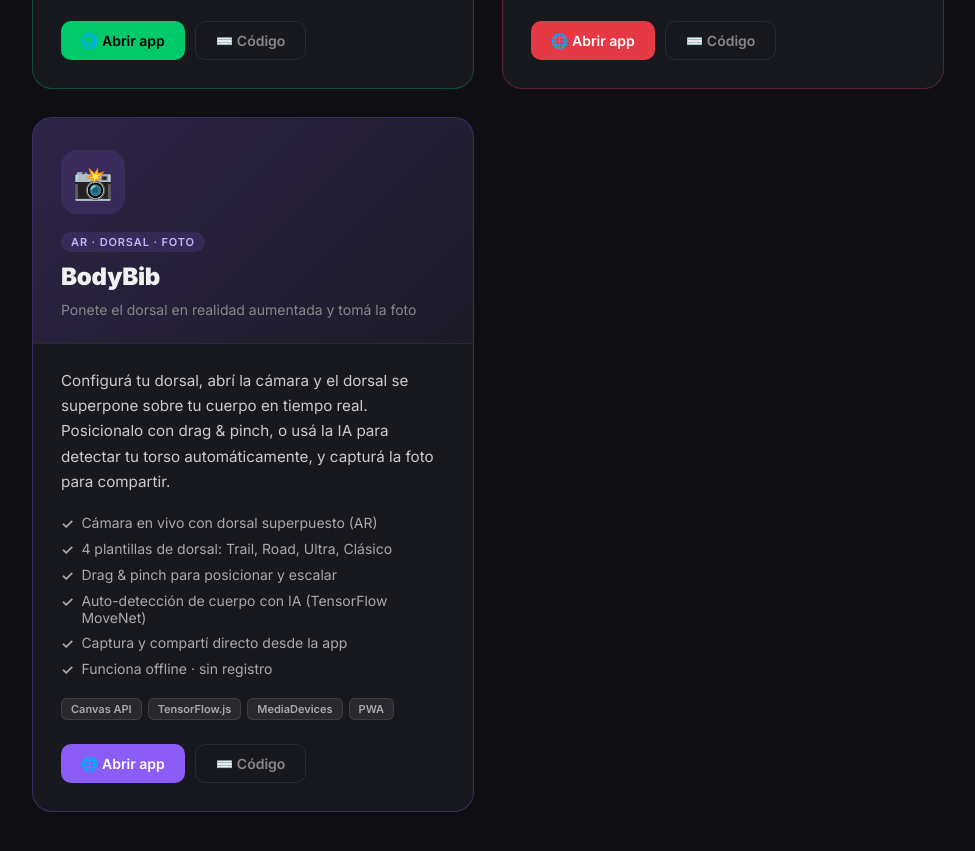
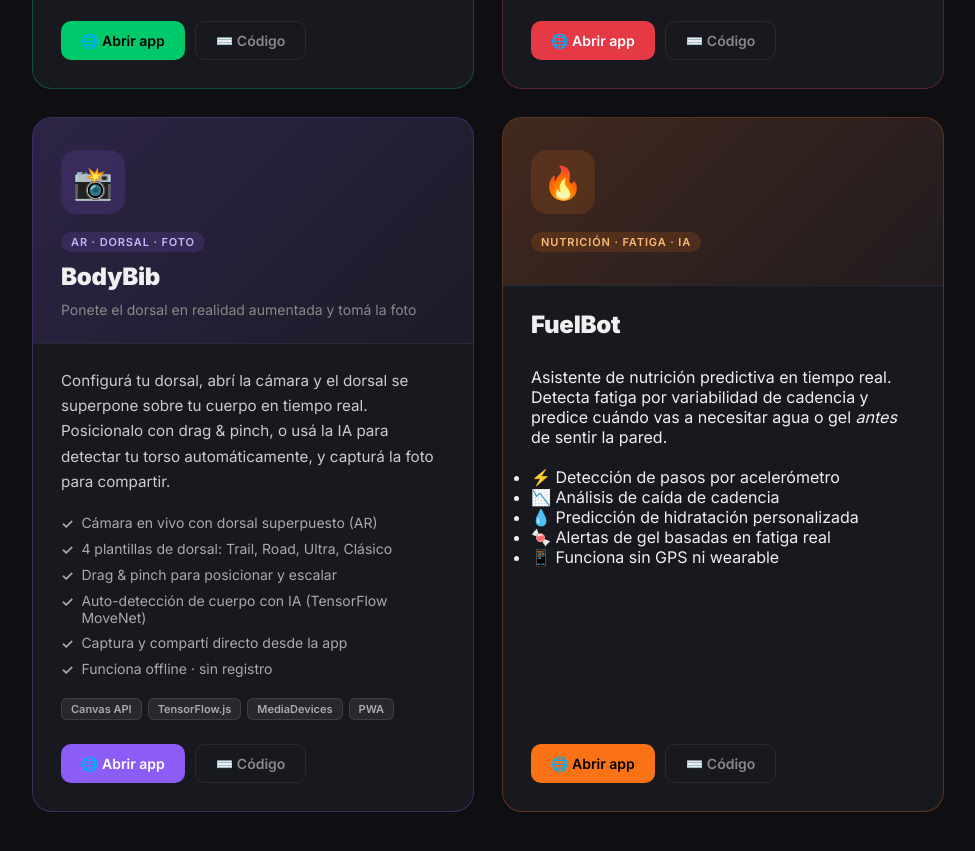
Before and after one commit to arielsavini/arielsavini.github.io, a plain HTML site: page index.html in a window 1280 px wide. Shown: the part 1941-2792 px from the top of the page, without its empty margins (152-1127 px from the left). Drawn offline with Linux system fonts and the light colour scheme.

Commit message:
feat: agregar FuelBot al portfolio (6 apps)

```diff
--- a/index.html
+++ b/index.html
@@ -25,6 +25,8 @@
       --accent: #FF6B35;
       --bodybib: #8b5cf6;
       --bodybib-light: #c4b5fd;
+      --fuelbot: #f97316;
+      --fuelbot-light: #fdba74;
     }
 
     html { scroll-behavior: smooth; }
@@ -230,6 +232,21 @@
     .card--bodybib .card-tag {
       background: rgba(139,92,246,.15);
       color: var(--bodybib-light);
+    }
+
+    /* fuelbot card accent */
+    .card--fuelbot .card-header {
+      background: linear-gradient(135deg, rgba(249,115,22,.18) 0%, rgba(249,115,22,.04) 100%);
+    }
+    .card--fuelbot { border-color: rgba(249,115,22,.3); }
+    .card--fuelbot:hover { box-shadow: 0 24px 60px rgba(249,115,22,.18); }
+    .card--fuelbot .card-icon {
+      background: rgba(249,115,22,.15);
+      color: var(--fuelbot-light);
+    }
+    .card--fuelbot .card-tag {
+      background: rgba(249,115,22,.15);
+      color: var(--fuelbot-light);
     }
 
     .card--dorsal .card-icon {
@@ -445,7 +462,7 @@
       <div class="stat-label">Ítems de equipamiento</div>
     </div>
     <div class="stat">
-      <div class="stat-value">5</div>
+      <div class="stat-value">6</div>
       <div class="stat-label">Apps disponibles</div>
     </div>
   </div>
@@ -645,6 +662,33 @@
       </div>
     </article>
 
+    <!-- FuelBot -->
+    <article class="card card--fuelbot">
+      <div class="card-header">
+        <div class="card-icon">🔥</div>
+        <span class="card-tag">Nutrición · Fatiga · IA</span>
+      </div>
+      <div class="card-body">
+        <h2>FuelBot</h2>
+        <p>Asistente de nutrición predictiva en tiempo real. Detecta fatiga por variabilidad de cadencia y predice cuándo vas a necesitar agua o gel <em>antes</em> de sentir la pared.</p>
+        <ul class="feature-list">
+          <li>⚡ Detección de pasos por acelerómetro</li>
+          <li>📉 Análisis de caída de cadencia</li>
+          <li>💧 Predicción de hidratación personalizada</li>
+          <li>🍬 Alertas de gel basadas en fatiga real</li>
+          <li>📱 Funciona sin GPS ni wearable</li>
+        </ul>
+      </div>
+      <div class="card-footer">
+        <a class="btn btn-primary--trail" href="https://arielsavini.github.io/fuelbot/" target="_blank" rel="noopener" style="background:var(--fuelbot);color:#000">
+          🌐 Abrir app
+        </a>
+        <a class="btn btn-ghost" href="https://github.com/arielsavini/fuelbot" target="_blank" rel="noopener">
+          ⌨️ Código
+        </a>
+      </div>
+    </article>
+
   </main>
 
   <!-- ── FOOTER ── -->
```
